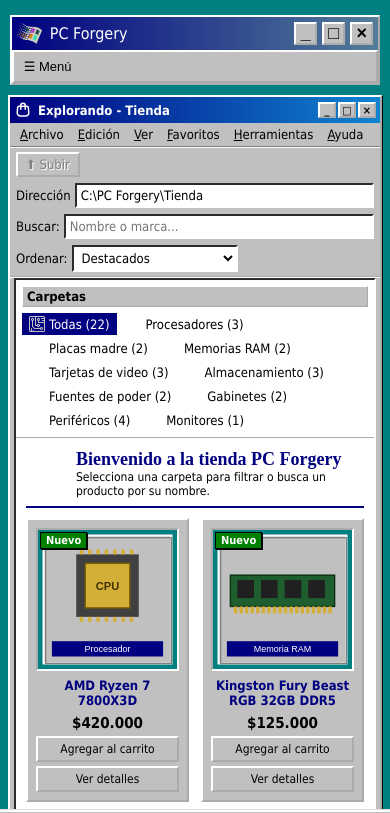
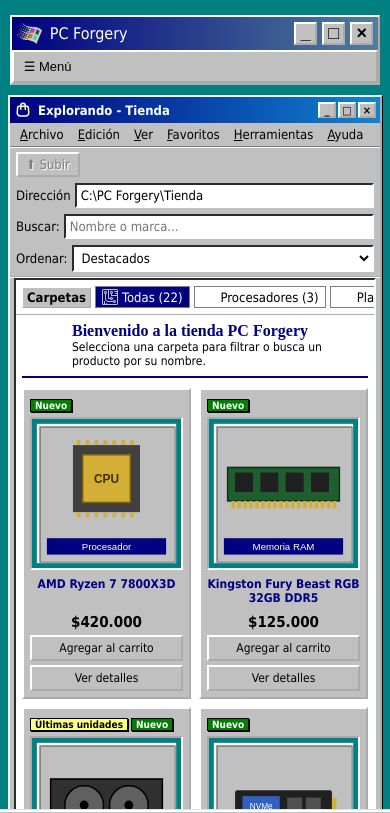
Before and after one commit to heexen3/pc-forgery-2, a React (Vite) app: page /Shop in a window 390 px wide. Shown: the top 813 px of the page. Built offline with nearby package versions, Linux system fonts and the light colour scheme.

Commit message:
Style: tienda responsiva Mobile First (grilla 1/2/3/4/5 columnas, carpetas como barra superior en celular e insignias sin tapar la imagen)

```diff
--- a/src/Shop.css
+++ b/src/Shop.css
@@ -174,3 +174,53 @@
         border-left: 1px dotted #808080;
     }
 }
+
+/* Responsividad (celular): las carpetas se convierten en una barra horizontal desplazable
+   y la barra de herramientas apila Dirección, Buscar y Ordenar */
+@media (max-width: 767px) {
+    .explorador .ventana-app-herramientas label {
+        flex: 1 1 100%;
+    }
+
+    .explorador .ventana-app-herramientas label input,
+    .explorador .ventana-app-herramientas label select {
+        flex: 1;
+        width: 100%;
+    }
+
+    .explorador-arbol {
+        flex-wrap: nowrap;
+        align-items: center;
+        overflow-x: auto;
+        -webkit-overflow-scrolling: touch;
+        scrollbar-width: thin;
+        gap: 4px;
+    }
+
+    .explorador-arbol-titulo {
+        width: auto;
+        flex-shrink: 0;
+        margin: 0;
+    }
+
+    .explorador-arbol .carpeta {
+        flex-shrink: 0;
+        white-space: nowrap;
+        border: 1px solid #808080;
+    }
+
+    .explorador-vista {
+        padding: 6px;
+    }
+
+    .explorador-encabezado h1 {
+        font-size: 16px;
+    }
+}
+
+/* Tablet: la barra lateral de carpetas es algo más angosta para dejar espacio a la grilla */
+@media (min-width: 768px) and (max-width: 1023px) {
+    .explorador-arbol {
+        width: 180px;
+    }
+}
--- a/src/components/ProductoCard.css
+++ b/src/components/ProductoCard.css
@@ -1,7 +1,33 @@
+/* Grilla Mobile First: 1 columna, 2 desde 360px, 3 en tablet, 4 en escritorio y 5 en pantallas grandes */
 .productos-grid {
     display: grid;
-    grid-template-columns: repeat(auto-fill, minmax(160px, 1fr));
-    gap: 12px;
+    grid-template-columns: minmax(0, 1fr);
+    gap: 8px;
+}
+
+@media (min-width: 360px) {
+    .productos-grid {
+        grid-template-columns: repeat(2, minmax(0, 1fr));
+    }
+}
+
+@media (min-width: 768px) {
+    .productos-grid {
+        grid-template-columns: repeat(3, minmax(0, 1fr));
+        gap: 12px;
+    }
+}
+
+@media (min-width: 1024px) {
+    .productos-grid {
+        grid-template-columns: repeat(4, minmax(0, 1fr));
+    }
+}
+
+@media (min-width: 1360px) {
+    .productos-grid {
+        grid-template-columns: repeat(5, minmax(0, 1fr));
+    }
 }
 
 /* Tarjeta de producto (tienda y productos relacionados) */
@@ -31,6 +57,9 @@
 .producto-card-imagen {
     position: relative;
     width: 100%;
+    display: flex;
+    flex-direction: column;
+    gap: 3px;
 }
 
 .producto-card-imagen img {
@@ -42,14 +71,15 @@
     box-sizing: border-box;
 }
 
+/* Las insignias van en su propia fila sobre la imagen: ya no tapan la foto ni el texto alternativo.
+   min-height reserva el espacio para que todas las tarjetas queden alineadas. */
 .insignias {
-    position: absolute;
-    top: 4px;
-    left: 4px;
+    order: -1;
     display: flex;
-    flex-direction: column;
-    align-items: flex-start;
-    gap: 2px;
+    flex-wrap: wrap;
+    align-items: center;
+    gap: 3px;
+    min-height: 18px;
 }
 
 .insignia {
@@ -80,6 +110,7 @@
     font-size: 13px;
     color: #000080;
     min-height: 32px;
+    overflow-wrap: anywhere;
 }
 
 .producto-card-precio {
@@ -116,3 +147,34 @@
 .boton-enlace:active {
     border-style: inset;
 }
+
+/* Responsividad: tarjetas más compactas en celulares */
+.producto-card {
+    min-width: 0;
+}
+
+@media (max-width: 359px) {
+    .producto-card-imagen img {
+        max-width: 200px;
+        margin: 0 auto;
+    }
+}
+
+@media (max-width: 767px) {
+    .producto-card {
+        padding: 6px;
+    }
+
+    .producto-card-nombre {
+        font-size: 12px;
+    }
+
+    .insignia {
+        font-size: 10px;
+        padding: 0 4px;
+    }
+}
+
+.producto-card-imagen > a {
+    display: block;
+}
--- a/src/components/ProductoCard.jsx
+++ b/src/components/ProductoCard.jsx
@@ -26,7 +26,7 @@
                 <Link to={`/producto/${id}`}>
                     <img src={rutaPublica(imagen || "/questionmark.png")} alt={nombre} />
                 </Link>
-                {insignias.length > 0 && (
+                {/* la fila de insignias se dibuja siempre (aunque esté vacía) para que las tarjetas queden alineadas */}
                 <div className="insignias">
                     {insignias.map(insignia => (
                         <span key={insignia.tipo} className={`insignia insignia-${insignia.tipo}`}>
@@ -34,7 +34,6 @@
                         </span>
                     ))}
                 </div>
-                )}
             </div>
             <Link to={`/producto/${id}`} className="producto-card-nombre">
                 {nombre}
```
Lines whose indentation alone changed are shown as unchanged.
